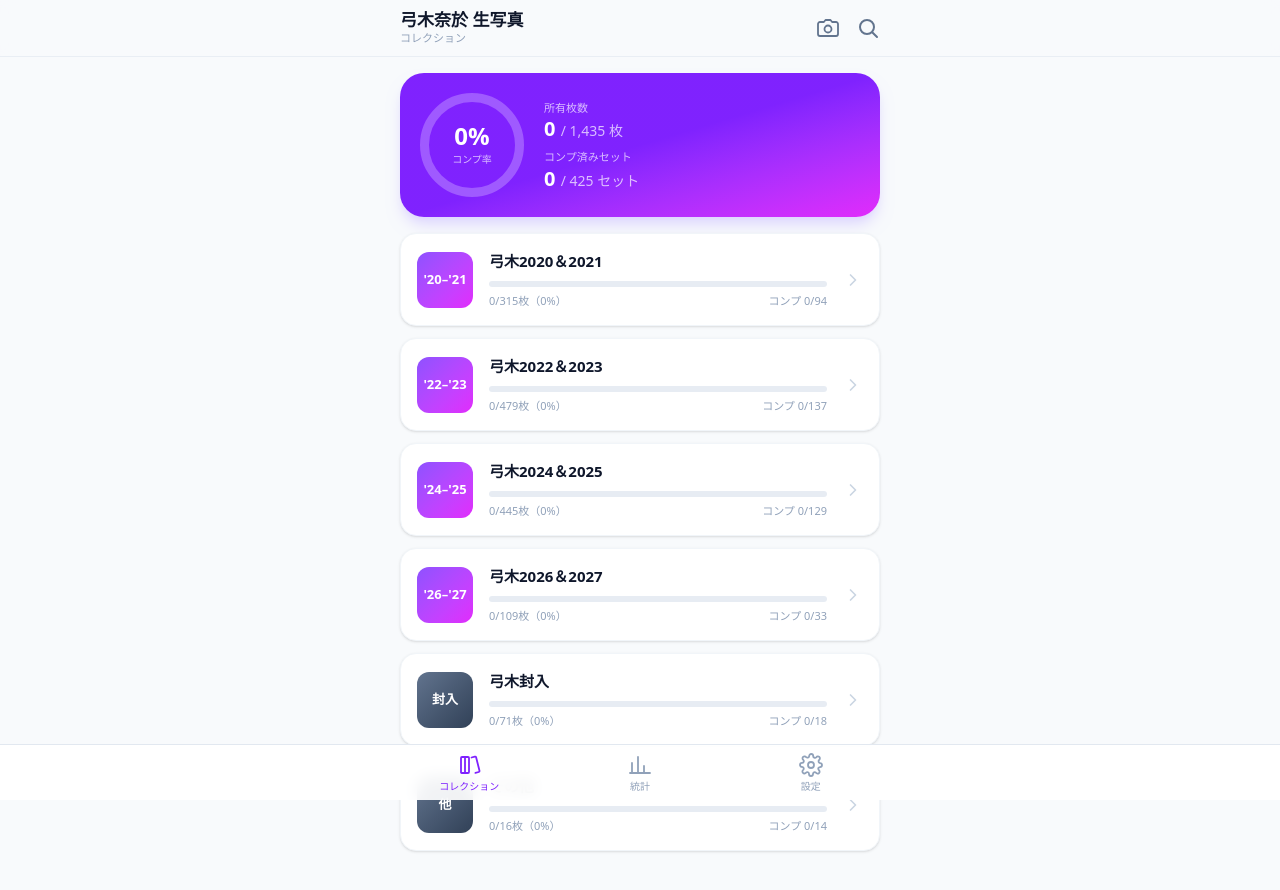
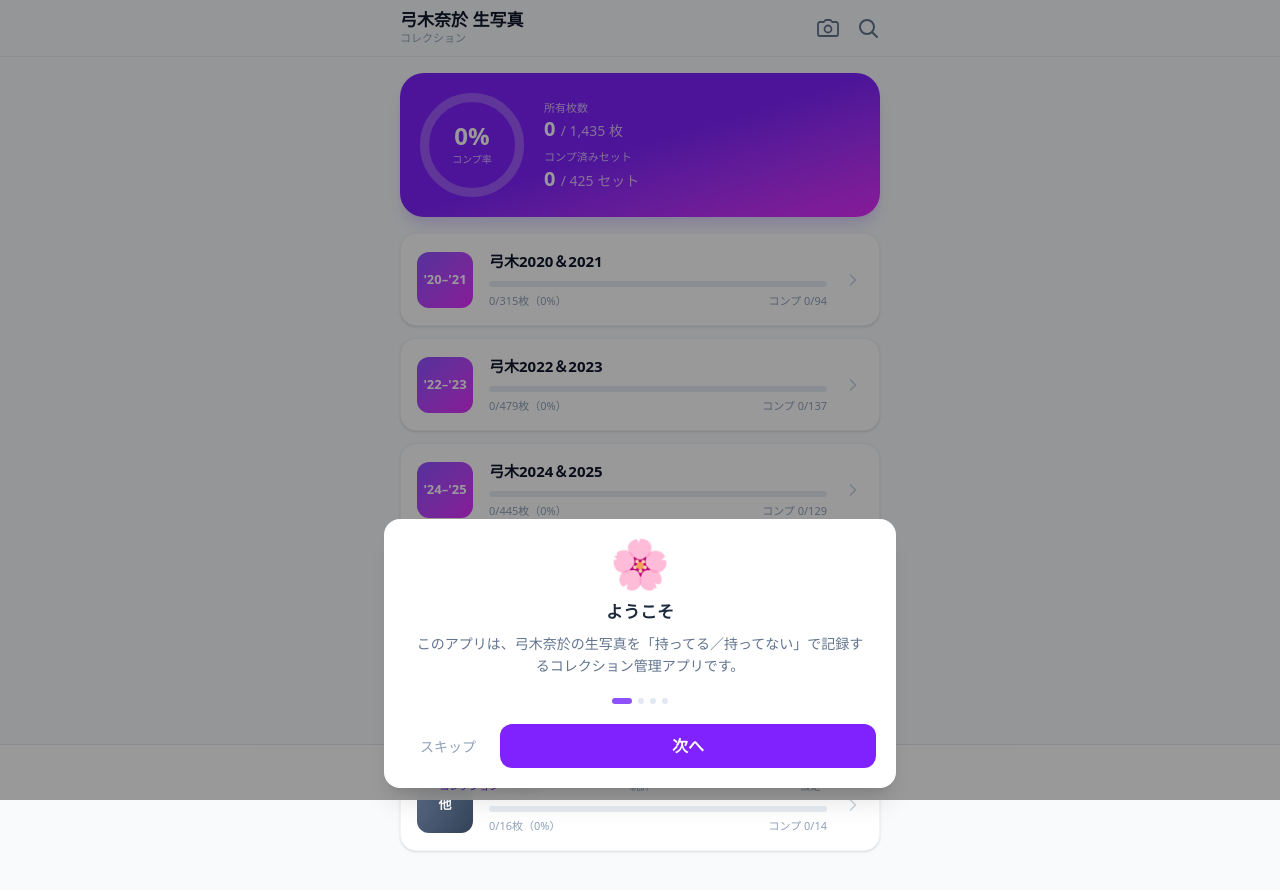
Before and after one commit to ryoo-ma638/NogiPhotoManager46, a React (Vite) app: page / in a window 1280 px wide. Shown: the top 890 px of the page. Built offline with nearby package versions, Linux system fonts and the light colour scheme.

Commit message:
チュートリアル機能を追加（初回起動で使い方ガイドを1回表示・設定「使い方を見る」で再表示）

```diff
--- a/src/App.tsx
+++ b/src/App.tsx
@@ -1,5 +1,7 @@
+import { useEffect, useState } from 'react'
 import { AppDataProvider } from './lib/appData'
 import { useHashRoute } from './lib/router'
+import { Tutorial } from './components/Tutorial'
 import { BooksIcon, ChartIcon, GearIcon } from './components/icons'
 import Home from './pages/Home'
 import BinderPage from './pages/Binder'
@@ -17,9 +19,33 @@ export default function App() {
   )
 }
 
+const TUTORIAL_KEY = 'nogi_tutorial_v1'
+
 function Shell() {
   const route = useHashRoute()
   const seg = route.split('/').filter(Boolean)
+
+  // 初回起動で1回だけ使い方を出す。設定の「使い方を見る」からも open-tutorial で再表示
+  const [showTutorial, setShowTutorial] = useState(() => {
+    try {
+      return !localStorage.getItem(TUTORIAL_KEY)
+    } catch {
+      return false
+    }
+  })
+  useEffect(() => {
+    const open = () => setShowTutorial(true)
+    window.addEventListener('open-tutorial', open)
+    return () => window.removeEventListener('open-tutorial', open)
+  }, [])
+  const closeTutorial = () => {
+    try {
+      localStorage.setItem(TUTORIAL_KEY, '1')
+    } catch {
+      /* localStorage不可でも続行 */
+    }
+    setShowTutorial(false)
+  }
 
   let page: React.ReactNode
   let tab: 'collection' | 'stats' | 'settings' = 'collection'
@@ -39,6 +65,7 @@ function Shell() {
     <div className="min-h-dvh bg-slate-50 text-slate-900 pb-[calc(4.5rem+env(safe-area-inset-bottom))]">
       {page}
       <TabBar active={tab} />
+      {showTutorial && <Tutorial onClose={closeTutorial} />}
     </div>
   )
 }
--- /dev/null
+++ b/src/components/Tutorial.tsx
@@ -0,0 +1,79 @@
+import { useState } from 'react'
+
+// 初回起動で1回出す使い方ガイド（設定からも見返せる）。1画面1メッセージで短く。
+const STEPS = [
+  {
+    emoji: '🌸',
+    title: 'ようこそ',
+    body: 'このアプリは、弓木奈於の生写真を「持ってる／持ってない」で記録するコレクション管理アプリです。',
+  },
+  {
+    emoji: '✅',
+    title: '記録する',
+    body: 'コレクション → バインダー → 年 → セットと開いて、持っている写真をタップで○にするだけ。セット下部の「すべて所有にする」も便利です。',
+  },
+  {
+    emoji: '📷',
+    title: 'まとめて取り込む',
+    body: '「取込」から、カメラで連続撮影 or 写真アプリから選ぶと、印字やポーズをAIが読んで自動で振り分け。まとめて保存できます。',
+  },
+  {
+    emoji: '💾',
+    title: 'バックアップだけは忘れずに',
+    body: '○×のデータはこの端末の中だけに保存されます。設定 →「書き出し」でときどき保存を。アプリを消すと戻せません。',
+  },
+]
+
+export function Tutorial({ onClose }: { onClose: () => void }) {
+  const [i, setI] = useState(0)
+  const step = STEPS[i]!
+  const last = i === STEPS.length - 1
+
+  return (
+    <div className="fixed inset-0 z-[60] flex items-end justify-center bg-black/40 animate-fade" onClick={onClose}>
+      <div
+        className="w-full max-w-lg m-3 mb-[calc(0.75rem+env(safe-area-inset-bottom))] rounded-2xl bg-white p-5 shadow-xl animate-pop"
+        onClick={(e) => e.stopPropagation()}
+      >
+        <div className="text-center px-2">
+          <div className="text-5xl mb-3" aria-hidden>
+            {step.emoji}
+          </div>
+          <h2 className="text-[17px] font-bold text-slate-800">{step.title}</h2>
+          <p className="mt-2 text-[14px] text-slate-500 leading-relaxed">{step.body}</p>
+        </div>
+
+        {/* 進捗ドット */}
+        <div className="flex justify-center gap-1.5 mt-5">
+          {STEPS.map((_, k) => (
+            <span key={k} className={`h-1.5 rounded-full transition-all ${k === i ? 'w-5 bg-violet-500' : 'w-1.5 bg-slate-200'}`} />
+          ))}
+        </div>
+
+        {/* 操作 */}
+        <div className="mt-5 flex items-center gap-2">
+          {last ? (
+            <button
+              onClick={onClose}
+              className="flex-1 h-11 rounded-xl bg-violet-600 text-white font-bold active:scale-[0.98] transition-transform"
+            >
+              はじめる
+            </button>
+          ) : (
+            <>
+              <button onClick={onClose} className="h-11 px-4 rounded-xl text-slate-400 font-medium text-[14px]">
+                スキップ
+              </button>
+              <button
+                onClick={() => setI((n) => n + 1)}
+                className="flex-1 h-11 rounded-xl bg-violet-600 text-white font-bold active:scale-[0.98] transition-transform"
+              >
+                次へ
+              </button>
+            </>
+          )}
+        </div>
+      </div>
+    </div>
+  )
+}
--- a/src/pages/Settings.tsx
+++ b/src/pages/Settings.tsx
@@ -118,6 +118,15 @@ export default function SettingsPage() {
           </div>
         </Section>
 
+        <Section title="ヘルプ">
+          <button
+            onClick={() => window.dispatchEvent(new Event('open-tutorial'))}
+            className="w-full px-4 py-3.5 text-left text-[14px] font-medium text-violet-600 active:bg-slate-50 transition-colors"
+          >
+            使い方を見る
+          </button>
+        </Section>
+
         <p className="text-center text-[11px] text-slate-300 pt-2">NogiPhotoManager46 v0.1</p>
       </div>
 
```
